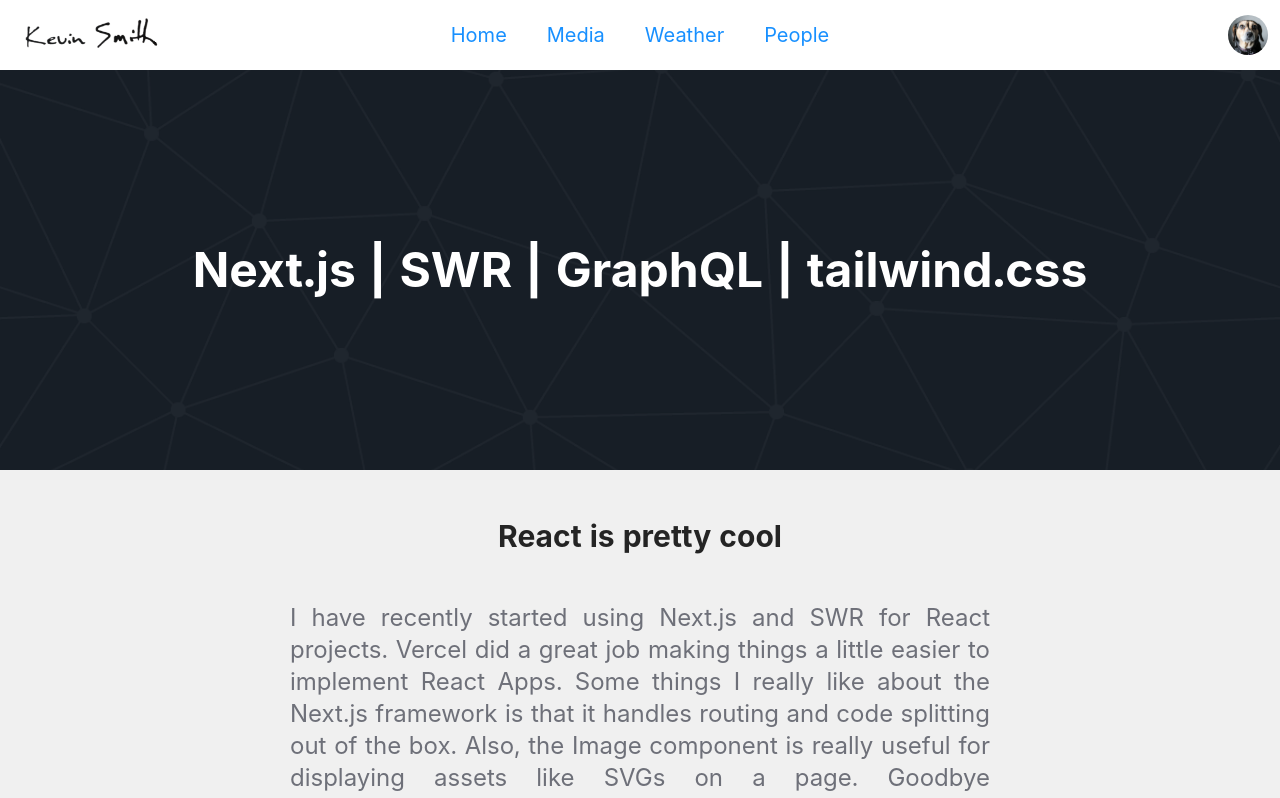
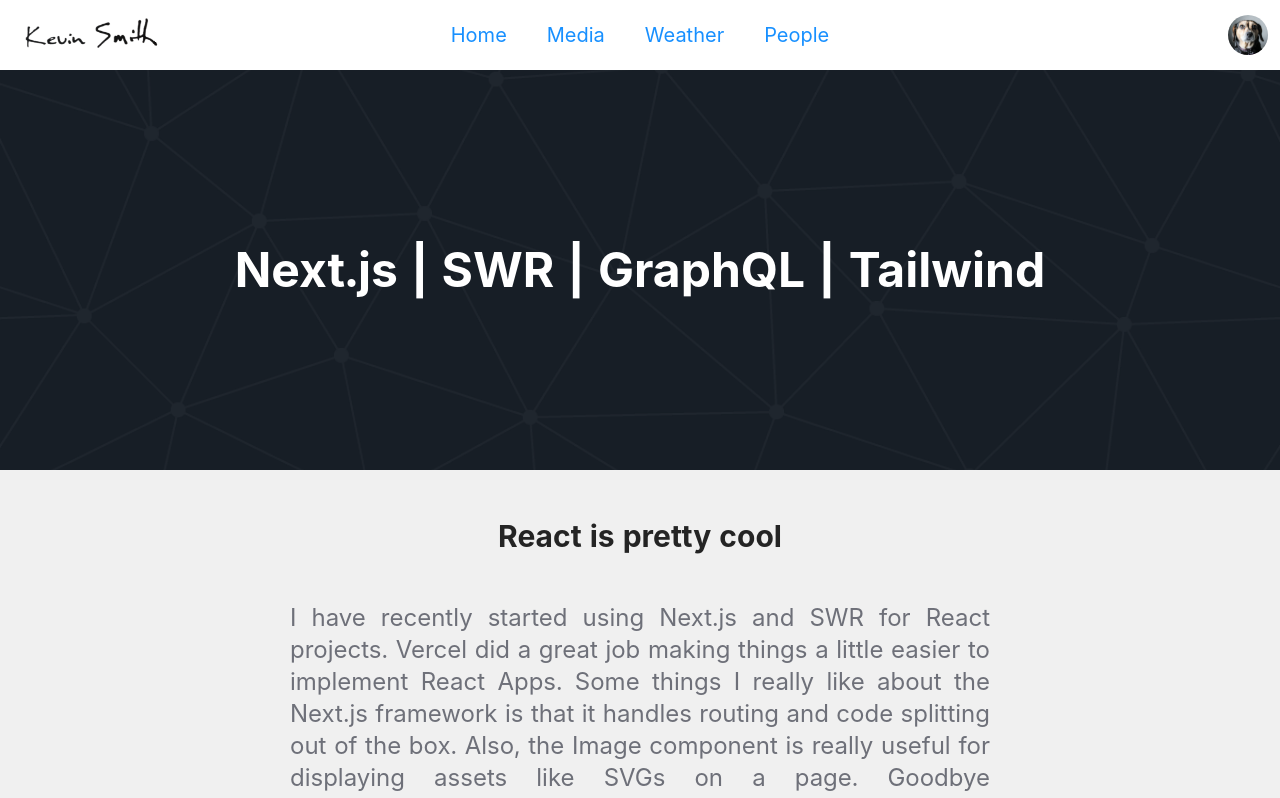
Before and after one commit to ksmith0813/next-swr, a Next.js app: page / in a window 1280 px wide. Shown: the top 798 px of the page. Built offline with nearby package versions, Linux system fonts and the light colour scheme.

Commit message:
updated tailwind title display with consisent naming

```diff
--- a/components/__common__/layout/hero/hero.tsx
+++ b/components/__common__/layout/hero/hero.tsx
@@ -4,6 +4,6 @@ import BackgroundImage from 'public/web.png';
 export const Hero = () => (
   <div className='hero-container'>
     <Image src={BackgroundImage} className='hero-image' alt='Hero' layout='fill' priority id='site-logo' />
-    <div className='hero'>Next.js | SWR | GraphQL | tailwind.css</div>
+    <div className='hero'>Next.js | SWR | GraphQL | Tailwind</div>
   </div>
 );
--- a/components/home/home.tsx
+++ b/components/home/home.tsx
@@ -39,7 +39,7 @@ export const Home = () => {
           little easier to implement React Apps. Some things I really like about the Next.js framework is that it
           handles routing and code splitting out of the box. Also, the Image component is really useful for displaying
           assets like SVGs on a page. Goodbye webpack.config.js. Click below to learn more about Next.js, SWR, GraphQL,
-          and tailwind.
+          and Tailwind.
         </div>
         <div className='mt-14'>
           <div className='flex flex-row space-x-20 text-center'>
```
